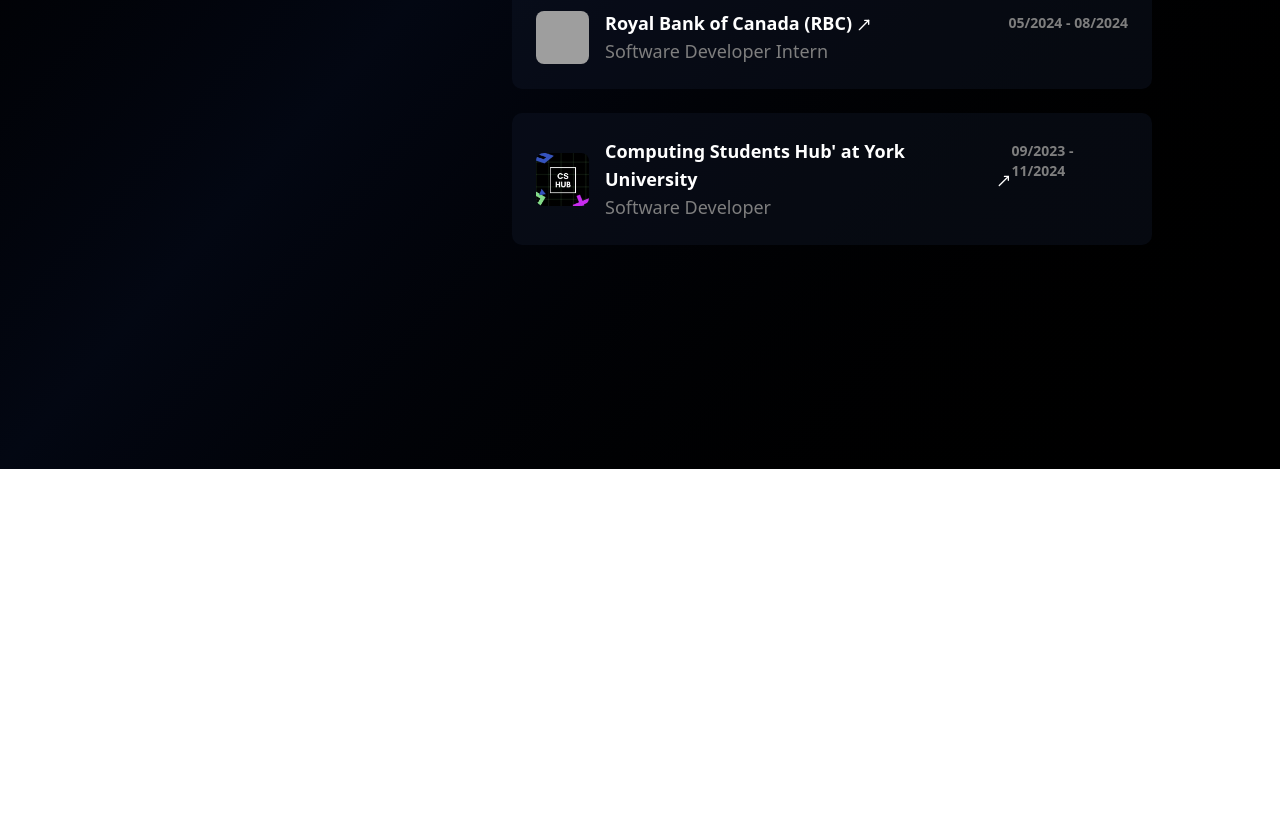
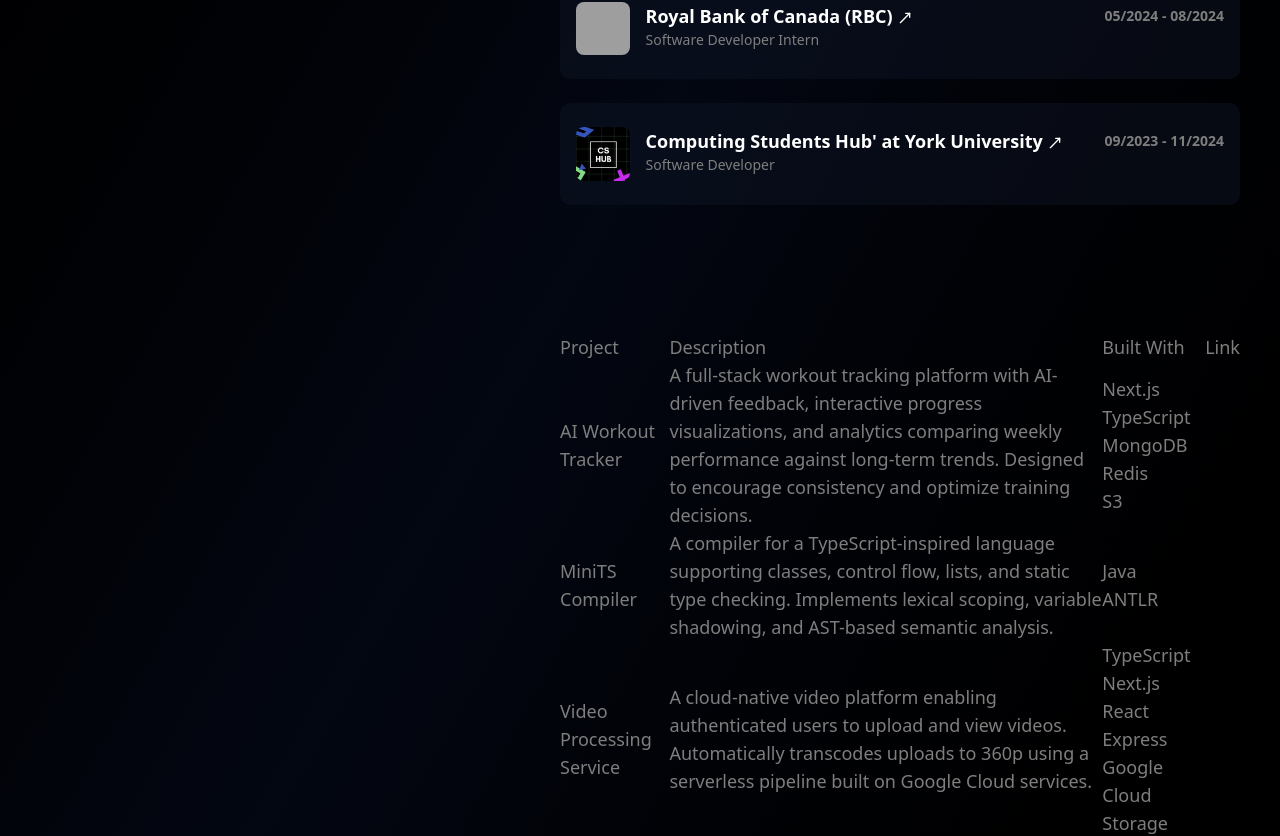
Before and after one commit to russl8/portfolio_v2, a Next.js app: page / in a window 1280 px wide. Shown: the part 987-1823 px from the top of the page. Before the commit the page ends 1456 px from the top, so only its background shows below. Built offline with nearby package versions, Linux system fonts and the light colour scheme; grey boxes are pictures that could not be loaded.

Commit message:
project template

```diff
--- a/app/layout.tsx
+++ b/app/layout.tsx
@@ -28,7 +28,7 @@ export default function RootLayout({
       <body
         className={`${geistSans.variable} ${geistMono.variable} antialiased `}
       >
-        <div className="flex flex-col lg:flex-row h-full max-w-screen-lg mx-auto my-24 px-10 lg:px-0">
+        <div className="flex flex-col lg:flex-row h-full xl:max-w-screen-xl mx-auto my-24 px-6 lg:px-10">
           {children}
         </div>
       </body>
--- a/app/page.tsx
+++ b/app/page.tsx
@@ -1,27 +1,29 @@
-'use client'
+"use client";
 import AboutSection from "@/components/about/AboutSection";
 import MyLink from "@/components/components/MyLink";
 import Navigation from "@/components/Navigation";
 import Image from "next/image";
 import Link from "next/link";
-import {NavContext} from "@/components/context/NavContext";
+import { NavContext } from "@/components/context/NavContext";
 import { useState } from "react";
 import type { SectionName } from "@/components/lib/types";
 import ExperienceSection from "@/components/experience/ExperienceSection";
+import ProjectSection from "@/components/projects/ProjectSection";
 
 export default function Home() {
   const [currentSection, setCurrentSection] = useState<SectionName>("about");
 
   return (
-    <NavContext.Provider value = {{currentSection, setCurrentSection}}>
+    <NavContext.Provider value={{ currentSection, setCurrentSection }}>
       <div className="flex flex-col lg:flex-row">
         <div className="md:flex-1">
-        <Navigation />
-      </div>
-      <div className="md:flex-1 text-lg">
-        <AboutSection />
-        <ExperienceSection/>
-      </div>
+          <Navigation />
+        </div>
+        <div className="md:flex-1 text-lg">
+          <AboutSection />
+          <ExperienceSection />
+          <ProjectSection />
+        </div>
       </div>
     </NavContext.Provider>
   );
--- a/components/experience/ExperienceCard.tsx
+++ b/components/experience/ExperienceCard.tsx
@@ -40,17 +40,16 @@ const ExperienceCard = ({ experience }: ExperienceCardProps) => {
         className={cn(
           "group rounded-lg bg-gray-900/40 text-secondary",
           "transition-all duration-500",
-          "lg:flex lg:flex-row p-6",
+          "lg:flex lg:flex-row px-4 py-2 md:py-6",
 
           !isModal && [
-            "mb-6 lg:w-160 experience-card ",
+            "mb-6 lg:w-170 experience-card ",
             "cursor-pointer hover:bg-secondary/15 hover:shadow-md",
           ],
           isModal && [
-            "mx-auto my-auto",
-            "max-w-3xl",
-            // "w-160",
-            "bg-linear-to-br from-black via-gray-900 to-black p-8 text-white",
+            "max-w-xs lg:max-w-3xl",
+            "scale-105",
+            "bg-linear-to-br from-black via-gray-900  to-black text-white",
           ],
         )}
       >
@@ -73,8 +72,8 @@ const ExperienceCard = ({ experience }: ExperienceCardProps) => {
           <span className="flex flex-row justify-between">
             <p
               className={cn(
-                "flex flex-row text-header text-lg font-semibold relative",
-                isModal && ["text-xl"],
+                "flex flex-row text-header text-sm md:text-lg font-semibold relative",
+                // isModal && ["text-xl"],
               )}
             >
               {experience.company}
@@ -83,20 +82,21 @@ const ExperienceCard = ({ experience }: ExperienceCardProps) => {
                   [
                     "ml-1 w-4 font-bold align-bottom self-end",
                     "group-hover:translate-x-0.75 group-hover:-translate-y-0.75 transition-transform duration-200",
+                    "hidden sm:block",
                   ],
                   isModal && ["hidden"],
                 )}
               />
             </p>
-            <p className={cn(["text-sm font-semibold pt-1"])}>
+            <p className={cn(["text-xs md:text-sm font-semibold pt-1 text-secondary"])}>
               {experience.startMonth}/{experience.startYear} -{" "}
               {experience.endMonth}/{experience.endYear}
             </p>
             {/* add link icon with onhover animation */}
           </span>
-          <p>{experience.position}</p>
+          <p className="text-secondary text-xs sm:text-sm">{experience.position}</p>
           {/* put this in a modal */}
-          <p className={cn("text-sm pt-2", !isModal && ["hidden"])}>
+          <p className={cn("text-sm pt-2 text-secondary", !isModal && ["hidden"])}>
             {experience.description}
           </p>
         </div>
--- /dev/null
+++ b/components/lib/projects.ts
@@ -0,0 +1,45 @@
+import type { Project } from "./types";
+
+export const projects: Project[] = [
+  {
+    name: "AI Workout Tracker",
+    description:
+      "A full-stack workout tracking platform with AI-driven feedback, interactive progress visualizations, and analytics comparing weekly performance against long-term trends. Designed to encourage consistency and optimize training decisions.",
+    websiteUrl: "",
+    technologies: ["Next.js", "TypeScript", "MongoDB", "Redis", "S3"],
+  },
+  {
+    name: "MiniTS Compiler",
+    description:
+      "A compiler for a TypeScript-inspired language supporting classes, control flow, lists, and static type checking. Implements lexical scoping, variable shadowing, and AST-based semantic analysis.",
+    websiteUrl: "",
+    technologies: ["Java", "ANTLR"],
+  },
+  {
+    name: "Video Processing Service",
+    description:
+      "A cloud-native video platform enabling authenticated users to upload and view videos. Automatically transcodes uploads to 360p using a serverless pipeline built on Google Cloud services.",
+    websiteUrl: "",
+    technologies: [
+      "TypeScript",
+      "Next.js",
+      "React",
+      "Express",
+      "Google Cloud Storage",
+    ],
+  },
+  {
+    name: "BeGrate",
+    description:
+      "A responsive text-blogging platform where users record daily moments of gratitude. Supports public and private posts, likes, comments, and full CRUD functionality with authenticated access control.",
+    websiteUrl: "",
+    technologies: ["React", "Express", "MongoDB"],
+  },
+  {
+    name: "YorkRMC",
+    description:
+      "A Chrome extension that scrapes RateMyCourses.io and displays course reviews directly on university course pages for faster, in-context access to student feedback.",
+    websiteUrl: "",
+    technologies: ["JavaScript"],
+  },
+];
--- /dev/null
+++ b/components/projects/ProjectRow.tsx
@@ -0,0 +1,36 @@
+import Image from "next/image";
+import type {  Project } from "../lib/types";
+import { MoveUpRight } from "lucide-react";
+import { useState } from "react";
+import { cn } from "@/lib/utils";
+
+interface ProjectCardProps {
+  project: Project;
+}
+
+const ProjectRow = ({ project }: ProjectCardProps) => {
+    return (
+    <tr>
+        <td>
+          {project.name}
+        </td>
+        <td>{project.description}</td>
+        <td>
+          {project.technologies.map(skill => <SkillButton skill={skill}/>)}
+        </td>
+        <td>
+          {project.websiteUrl}
+        </td>
+    </tr>
+  )
+};
+
+export default ProjectRow;
+
+const SkillButton = ({skill}: {skill:String})=> {
+  return (
+    <div>
+      {skill}
+    </div>
+  )
+}
--- /dev/null
+++ b/components/projects/ProjectSection.tsx
@@ -0,0 +1,30 @@
+import { useState } from "react";
+import Section from "../components/Section";
+import { useNavContext } from "../context/NavContext";
+import { projects } from "../lib/projects";
+import ProjectRow from "./ProjectRow";
+const ProjectSection = () => {
+  const context = useNavContext();
+
+  return (
+    <Section sectionName="projects" onEnter={context.setCurrentSection}>
+      <table className="text-secondary">
+        <thead>
+          <tr>
+            <td>Project</td>
+            <td>Description</td>
+            <td>Built With</td>
+            <td>Link</td>
+          </tr>
+        </thead>
+        <tbody >
+          {projects.map((proj) => (
+            <ProjectRow key={proj.name} project={proj} />
+          ))}
+        </tbody>
+      </table>
+    </Section>
+  );
+};
+
+export default ProjectSection;
```
Also changed, not shown: components/lib/types.ts (+7 -0 lines).
